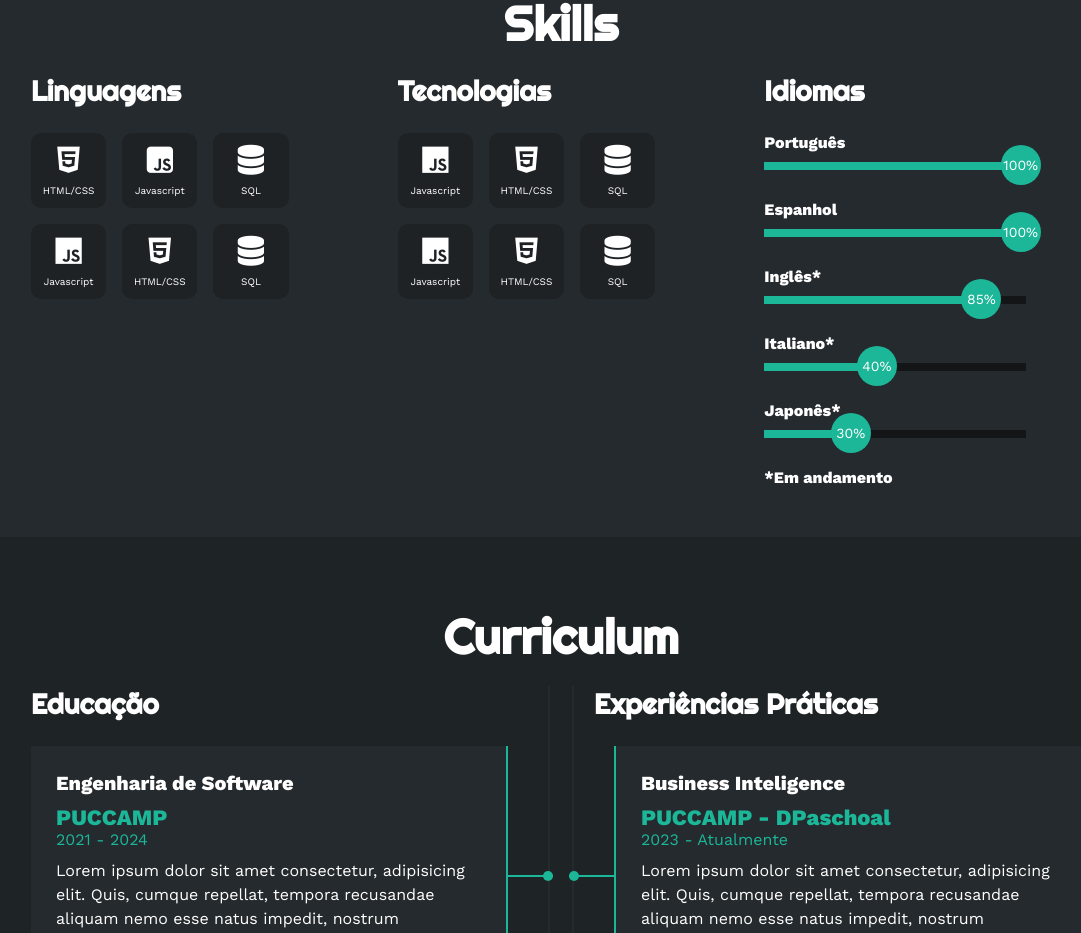
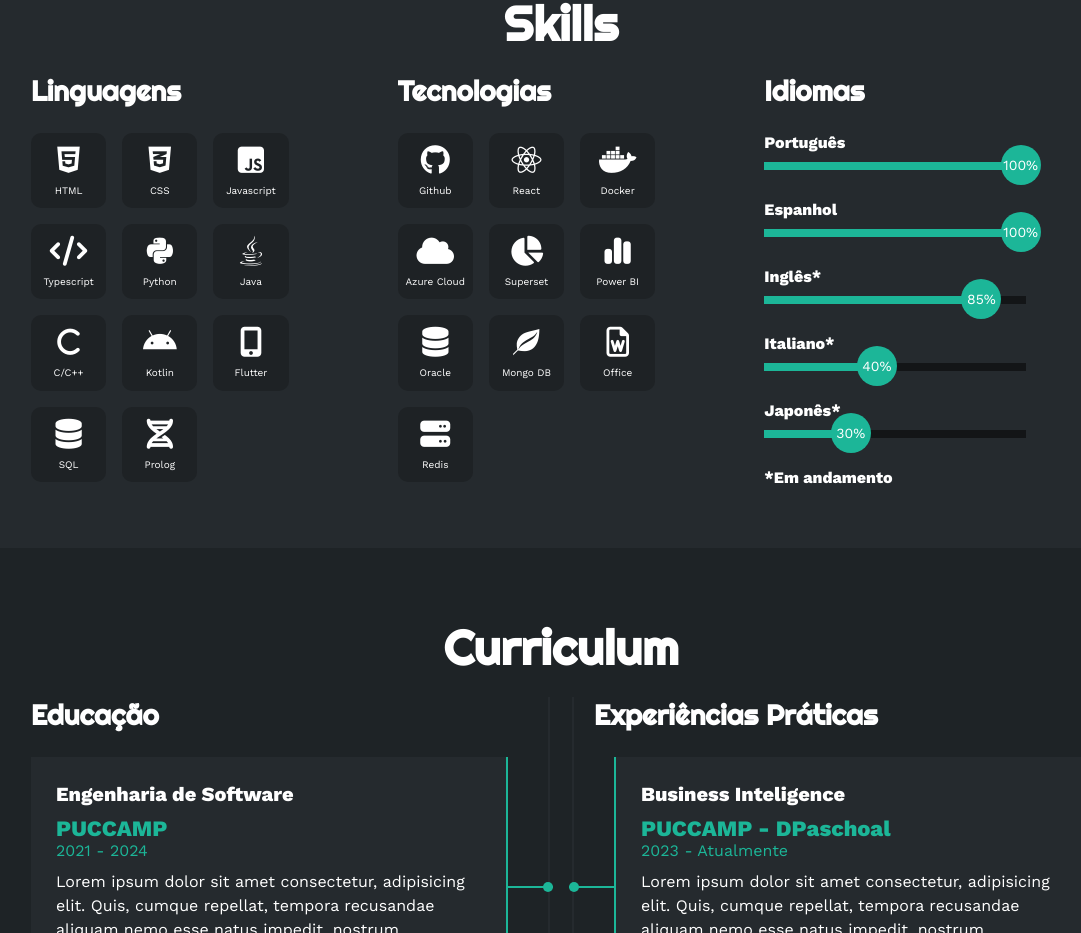
Before and after one commit to GianDutra/meu_portfolio, a React (Create React App) app: page / in a window 1280 px wide. Shown: the part 1512-2445 px from the top of the page, without its empty margins (79-1160 px from the left). Built offline with nearby package versions, Linux system fonts and the light colour scheme.

Commit message:
Colocando os icones das linguagens e tecnologias

```diff
--- a/src/components/Skills/index.js
+++ b/src/components/Skills/index.js
@@ -37,7 +37,12 @@
 
             <div className="linguagens">
             <i class="fa-brands fa-html5"></i>
-                <span className="text">HTML/CSS</span>
+                <span className="text">HTML</span>
+            </div>
+
+            <div className="linguagens">
+            <i class="fa-brands fa-css3-alt"></i>
+                <span className="text">CSS</span>
             </div>
 
             <div className="linguagens">
@@ -46,24 +51,45 @@
             </div>
 
             <div className="linguagens">
-                <i class="fa-solid fa-database"></i>
+            <i class="fa-solid fa-code"></i>
+                <span className="text">Typescript</span>
+            </div>
+
+            <div className="linguagens">
+            <i class="fa-brands fa-python"></i>
+                <span className="text">Python</span>
+            </div>
+
+            <div className="linguagens">
+            <i class="fa-brands fa-java"></i>
+                <span className="text">Java</span>
+            </div>
+
+            <div className="linguagens">
+            <i class="fa-solid fa-c"></i>
+                <span className="text">C/C++</span>
+            </div>
+
+            <div className="linguagens">
+            <i class="fa-brands fa-android"></i>
+                <span className="text">Kotlin</span>
+            </div>
+
+            <div className="linguagens">
+            <i class="fa-solid fa-mobile-screen-button"></i>
+                <span className="text">Flutter</span>
+            </div>
+
+            <div className="linguagens">
+            <i class="fa-solid fa-database"></i>
                 <span className="text">SQL</span>
             </div>
 
             <div className="linguagens">
-                <i className="fa-brands fa-js"></i>
-                <span className="text">Javascript</span>
+            <i class="fa-solid fa-dna"></i>
+                <span className="text">Prolog</span>
             </div>
 
-            <div className="linguagens">
-            <i className="fa-brands fa-html5"></i>
-                <span className="text">HTML/CSS</span>
-            </div>
-
-            <div className="linguagens">
-                <i class="fa-solid fa-database"></i>
-                <span className="text">SQL</span>
-            </div>
 
         </div>
 
@@ -71,33 +97,53 @@
         <h3 className='titulo_linguagens'>Tecnologias</h3>
 
             <div className="linguagens">
-                <i className="fa-brands fa-js"></i>
-                <span className="text">Javascript</span>
+             <i class="fa-brands fa-github"></i>
+                <span className="text">Github</span>
             </div>
 
             <div className="linguagens">
-            <i className="fa-brands fa-html5"></i>
-                <span className="text">HTML/CSS</span>
+            <i class="fa-brands fa-react"></i>
+                <span className="text">React</span>
             </div>
 
             <div className="linguagens">
-                <i class="fa-solid fa-database"></i>
-                <span className="text">SQL</span>
+            <i class="fa-brands fa-docker"></i>
+                <span className="text">Docker</span>
             </div>
 
             <div className="linguagens">
-                <i className="fa-brands fa-js"></i>
-                <span className="text">Javascript</span>
+            <i class="fa-solid fa-cloud"></i>
+                <span className="text">Azure Cloud</span>
             </div>
 
             <div className="linguagens">
-            <i className="fa-brands fa-html5"></i>
-                <span className="text">HTML/CSS</span>
+            <i class="fa-solid fa-chart-pie"></i>
+                <span className="text">Superset</span>
             </div>
 
             <div className="linguagens">
-                <i class="fa-solid fa-database"></i>
-                <span className="text">SQL</span>
+            <i class="fa-solid fa-chart-simple"></i>
+                <span className="text">Power BI</span>
+            </div>
+
+            <div className="linguagens">
+            <i class="fa-solid fa-database"></i>
+                <span className="text">Oracle</span>
+            </div>
+
+            <div className="linguagens">
+            <i class="fa-brands fa-envira fa-rotate-90"></i>
+                <span className="text">Mongo DB</span>
+            </div>
+
+            <div className="linguagens">
+            <i class="fa-regular fa-file-word"></i>
+                <span className="text">Office</span>
+            </div>
+
+            <div className="linguagens">
+            <i class="fa-solid fa-server"></i>
+                <span className="text">Redis</span>
             </div>
 
         </div>
```
